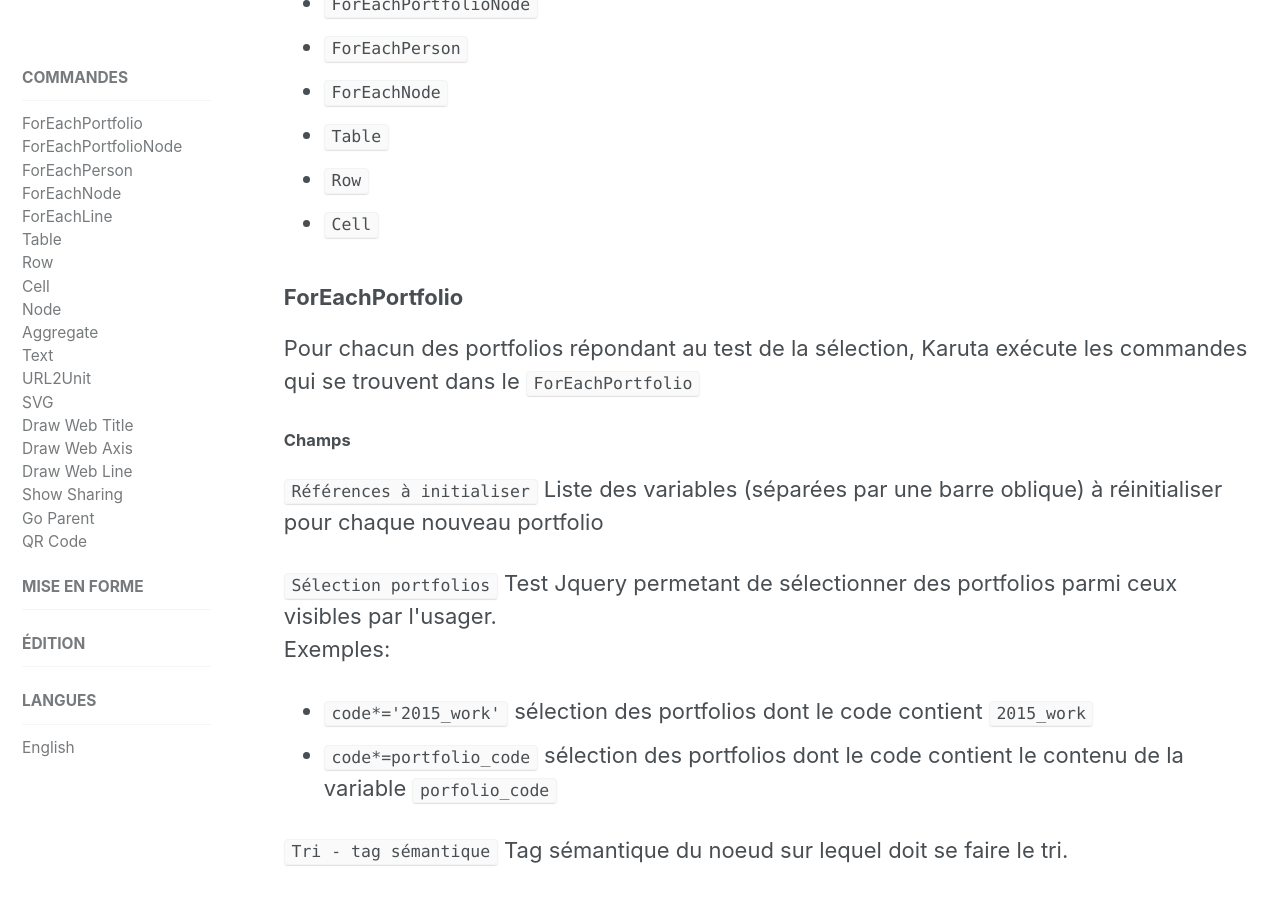
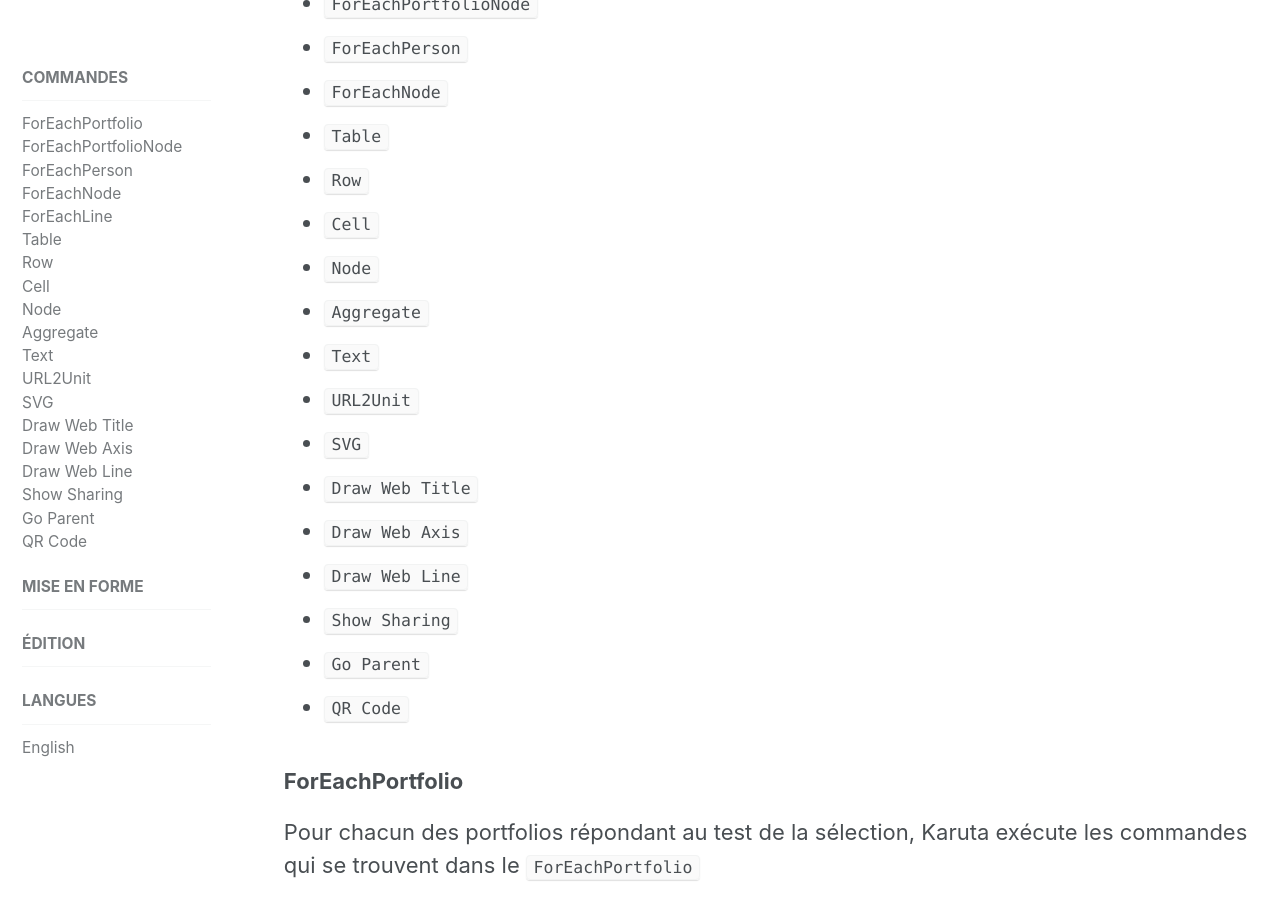
Before and after one commit to karutaproject/karuta-frontend-documentation, a Jekyll site: the page built from _pages/report_fr.html, in a window 1280 px wide and 900 px high, scrolled down 711 px. Built offline with Jekyll 4.4.1, drawn with Linux system fonts in a browser that asks for light colours.

Commit message:
liste commandes report

```diff
--- a/_pages/report_fr.html
+++ b/_pages/report_fr.html
@@ -25,6 +25,17 @@ sidebar:
 	<li><code><a href='#table'>Table</a></code></li>
 	<li><code><a href='#row'>Row</a></code></li>
 	<li><code><a href='#cell'>Cell</a></code></li>
+	<li><code><a href='#node'>Node</a></code></li>
+	<li><code><a href='#aggregate'>Aggregate</a></code></li>
+	<li><code><a href='#text'>Text</a></code></li>
+	<li><code><a href='#url2unit'>URL2Unit</a></code></li>
+	<li><code><a href='#svg'>SVG</a></code></li>
+	<li><code><a href='#draw-web-tile'>Draw Web Title</a></code></li>
+	<li><code><a href='#draw-web-axis'>Draw Web Axis</a></code></li>
+	<li><code><a href='#draw-web-line'>Draw Web Line</a></code></li>
+	<li><code><a href='#show-sharing'>Show Sharing</a></code></li>
+	<li><code><a href='#go-parent'>Go Parent</a></code></li>
+	<li><code><a href='#qrcode'>QR Code</a></code></li>
 </ul>
 
 
```
